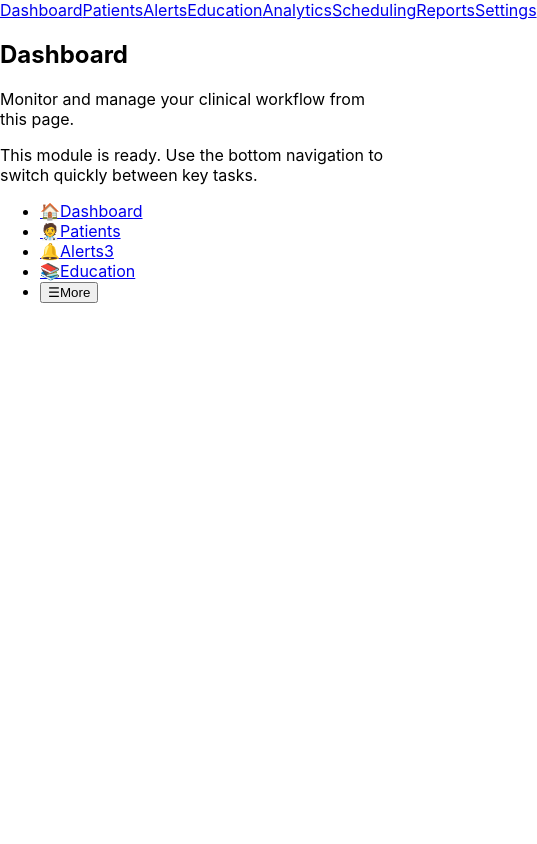
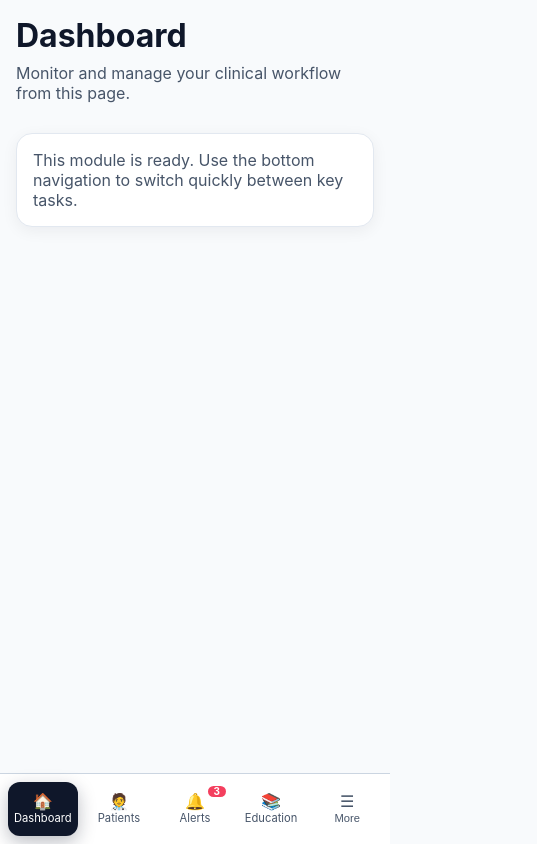
Before and after one commit to sobri3195/ecodiab-mobile, a React (Vite) app: page / in a window 390 px wide. Shown: the whole page, 537 px wide, since content can reach past the window. Built offline with nearby package versions, Linux system fonts and the light colour scheme.

Commit message:
Fix mobile dashboard UI styling without Tailwind

```diff
--- a/src/App.tsx
+++ b/src/App.tsx
@@ -3,13 +3,13 @@ import { AlertCenterProvider } from './contexts/alert-center-context';
 import AppShell from './layouts/AppShell';
 
 const Screen = ({ title }: { title: string }) => (
-  <section className="space-y-3">
+  <section className="screen">
     <header>
-      <h1 className="text-2xl font-semibold tracking-tight text-slate-900">{title}</h1>
-      <p className="text-sm text-slate-500">Monitor and manage your clinical workflow from this page.</p>
+      <h1 className="screen-title">{title}</h1>
+      <p className="screen-subtitle">Monitor and manage your clinical workflow from this page.</p>
     </header>
-    <div className="rounded-2xl border border-slate-200 bg-white p-4 shadow-sm">
-      <p className="text-sm text-slate-600">
+    <div className="screen-card">
+      <p className="screen-card-text">
         This module is ready. Use the bottom navigation to switch quickly between key tasks.
       </p>
     </div>
--- a/src/components/BottomNav.tsx
+++ b/src/components/BottomNav.tsx
@@ -49,12 +49,9 @@ const BottomNav = () => {
 
   return (
     <>
-      <div className="md:hidden" style={{ paddingBottom: 'env(safe-area-inset-bottom)' }}>
-        <nav
-          aria-label="Mobile bottom navigation"
-          className="fixed inset-x-0 bottom-0 z-40 border-t border-slate-200/90 bg-white/95 px-2 pb-[env(safe-area-inset-bottom)] pt-2 backdrop-blur-lg"
-        >
-          <ul className="grid grid-cols-5 gap-2">
+      <div className="bottom-nav-wrap" style={{ paddingBottom: 'env(safe-area-inset-bottom)' }}>
+        <nav aria-label="Mobile bottom navigation" className="bottom-nav">
+          <ul className="bottom-nav-list">
             {primaryTabs.map((tab) => {
               const active = isRouteActive(pathname, tab.route);
 
@@ -64,20 +61,16 @@ const BottomNav = () => {
                     to={tab.route}
                     aria-label={`Go to ${tab.name}`}
                     aria-current={active ? 'page' : undefined}
-                    className={`relative flex min-h-[54px] flex-col items-center justify-center rounded-xl px-1 text-[11px] leading-tight transition-all duration-200 ${
-                      active
-                        ? 'bg-slate-900 text-white shadow-lg'
-                        : 'text-slate-500 hover:bg-slate-100 hover:text-slate-800'
-                    }`}
+                    className={`bottom-nav-item ${active ? 'bottom-nav-item-active' : ''}`.trim()}
                   >
-                    <span aria-hidden="true" className="text-base">
+                    <span aria-hidden="true" className="bottom-nav-icon">
                       {tabIcons[tab.id] ?? '•'}
                     </span>
                     <span>{tab.name}</span>
                     {tab.id === 'alerts' && unresolvedCount > 0 ? (
                       <span
                         aria-label={`${unresolvedCount} unresolved alerts`}
-                        className="absolute right-1 top-1 inline-flex min-w-[18px] items-center justify-center rounded-full bg-rose-500 px-1 text-[10px] font-semibold text-white"
+                        className="bottom-nav-badge"
                       >
                         {unresolvedCount > 99 ? '99+' : unresolvedCount}
                       </span>
@@ -93,13 +86,9 @@ const BottomNav = () => {
                 aria-expanded={isSheetOpen}
                 aria-controls="more-modules-sheet"
                 onClick={() => setIsSheetOpen((open) => !open)}
-                className={`flex min-h-[54px] w-full flex-col items-center justify-center rounded-xl px-1 text-[11px] leading-tight transition-all duration-200 ${
-                  isSheetOpen
-                    ? 'bg-slate-900 text-white shadow-lg'
-                    : 'text-slate-500 hover:bg-slate-100 hover:text-slate-800'
-                }`}
+                className={`bottom-nav-item bottom-nav-button ${isSheetOpen ? 'bottom-nav-item-active' : ''}`.trim()}
               >
-                <span aria-hidden="true" className="text-base">
+                <span aria-hidden="true" className="bottom-nav-icon">
                   ☰
                 </span>
                 <span>More</span>
@@ -114,17 +103,17 @@ const BottomNav = () => {
           <button
             type="button"
             aria-label="Close more modules sheet"
-            className="fixed inset-0 z-40 bg-slate-900/40 md:hidden"
+            className="bottom-sheet-overlay"
             onClick={() => setIsSheetOpen(false)}
           />
           <section
             id="more-modules-sheet"
             aria-label="More modules"
-            className="fixed inset-x-0 bottom-0 z-50 max-h-[75vh] rounded-t-3xl bg-white p-4 shadow-2xl md:hidden"
+            className="bottom-sheet"
             style={{ paddingBottom: 'calc(env(safe-area-inset-bottom) + 1rem)' }}
           >
-            <div className="mb-3 flex justify-center" aria-hidden="true">
-              <span className="h-1.5 w-12 rounded-full bg-slate-300" />
+            <div className="bottom-sheet-grabber" aria-hidden="true">
+              <span />
             </div>
             <label htmlFor="module-search" className="sr-only">
               Search modules
@@ -135,34 +124,32 @@ const BottomNav = () => {
               value={query}
               onChange={(event) => setQuery(event.target.value)}
               placeholder="Search modules"
-              className="mb-3 w-full rounded-xl border border-slate-200 px-3 py-2.5 text-sm"
+              className="bottom-sheet-search"
             />
 
-            <ul className="space-y-1 overflow-auto">
+            <ul className="bottom-sheet-list">
               {filteredModules.map((module) => (
                 <li key={module.id}>
                   <NavLink
                     to={module.route}
                     aria-label={`Go to ${module.name}`}
-                    className="flex items-start gap-3 rounded-xl px-3 py-2.5 text-sm text-slate-700 transition-colors hover:bg-slate-50"
+                    className="bottom-sheet-link"
                     onClick={() => setIsSheetOpen(false)}
                   >
-                    <span className="pt-0.5 text-base" aria-hidden="true">
+                    <span className="bottom-sheet-link-icon" aria-hidden="true">
                       {tabIcons[module.id] ?? '📦'}
                     </span>
                     <div>
-                      <div className="font-medium">{module.name}</div>
+                      <div className="bottom-sheet-link-title">{module.name}</div>
                       {module.description ? (
-                        <p className="text-xs text-slate-500">{module.description}</p>
+                        <p className="bottom-sheet-link-description">{module.description}</p>
                       ) : null}
                     </div>
                   </NavLink>
                 </li>
               ))}
               {filteredModules.length === 0 ? (
-                <li className="rounded-xl bg-slate-50 px-3 py-2 text-sm text-slate-500">
-                  No modules found.
-                </li>
+                <li className="bottom-sheet-empty">No modules found.</li>
               ) : null}
             </ul>
           </section>
--- a/src/components/Sidebar.tsx
+++ b/src/components/Sidebar.tsx
@@ -3,17 +3,13 @@ import { workspaceModules } from '../lib/module-catalog';
 
 const Sidebar = () => {
   return (
-    <aside className="hidden w-64 shrink-0 border-r border-slate-200 bg-white p-4 md:block">
-      <nav aria-label="Sidebar navigation" className="space-y-1">
+    <aside className="sidebar">
+      <nav aria-label="Sidebar navigation" className="sidebar-nav">
         {workspaceModules.map((module) => (
           <NavLink
             key={module.id}
             to={module.route}
-            className={({ isActive }) =>
-              `block rounded-md px-3 py-2 text-sm transition-colors ${
-                isActive ? 'bg-slate-100 font-medium text-slate-900' : 'text-slate-600 hover:bg-slate-50'
-              }`
-            }
+            className={({ isActive }) => `sidebar-link ${isActive ? 'sidebar-link-active' : ''}`.trim()}
           >
             {module.name}
           </NavLink>
--- a/src/index.css
+++ b/src/index.css
@@ -1,7 +1,282 @@
 :root {
   font-family: Inter, system-ui, -apple-system, BlinkMacSystemFont, 'Segoe UI', sans-serif;
+  color: #0f172a;
+  background-color: #f8fafc;
+}
+
+* {
+  box-sizing: border-box;
 }
 
 body {
   margin: 0;
+  background: #f8fafc;
+  color: #0f172a;
 }
+
+a {
+  color: inherit;
+}
+
+.app-shell {
+  min-height: 100vh;
+  background: #f8fafc;
+}
+
+.app-shell-content {
+  min-height: 100vh;
+  max-width: 1536px;
+  margin: 0 auto;
+  display: flex;
+}
+
+.app-main {
+  flex: 1;
+  padding: 1rem;
+  padding-bottom: 6.5rem;
+}
+
+.screen {
+  display: grid;
+  gap: 0.9rem;
+}
+
+.screen-title {
+  margin: 0;
+  font-size: 2rem;
+  font-weight: 700;
+}
+
+.screen-subtitle {
+  margin-top: 0.5rem;
+  color: #475569;
+}
+
+.screen-card {
+  background: #fff;
+  border: 1px solid #e2e8f0;
+  border-radius: 1rem;
+  padding: 1rem;
+  box-shadow: 0 4px 16px rgba(15, 23, 42, 0.06);
+}
+
+.screen-card-text {
+  margin: 0;
+  color: #475569;
+}
+
+.sidebar {
+  display: none;
+  width: 16rem;
+  background: #fff;
+  border-right: 1px solid #e2e8f0;
+  padding: 1rem;
+}
+
+.sidebar-nav {
+  display: grid;
+  gap: 0.25rem;
+}
+
+.sidebar-link {
+  display: block;
+  border-radius: 0.5rem;
+  padding: 0.6rem 0.75rem;
+  text-decoration: none;
+  color: #475569;
+}
+
+.sidebar-link:hover {
+  background: #f1f5f9;
+}
+
+.sidebar-link-active {
+  background: #e2e8f0;
+  color: #0f172a;
+  font-weight: 600;
+}
+
+.bottom-nav-wrap {
+  position: fixed;
+  left: 0;
+  right: 0;
+  bottom: 0;
+  z-index: 40;
+}
+
+.bottom-nav {
+  border-top: 1px solid #cbd5e1;
+  background: rgba(255, 255, 255, 0.96);
+  backdrop-filter: blur(8px);
+  padding: 0.5rem 0.5rem calc(env(safe-area-inset-bottom) + 0.5rem);
+}
+
+.bottom-nav-list {
+  list-style: none;
+  margin: 0;
+  padding: 0;
+  display: grid;
+  grid-template-columns: repeat(5, 1fr);
+  gap: 0.4rem;
+}
+
+.bottom-nav-item {
+  position: relative;
+  min-height: 54px;
+  width: 100%;
+  border: 0;
+  border-radius: 0.75rem;
+  background: transparent;
+  color: #475569;
+  text-decoration: none;
+  display: flex;
+  flex-direction: column;
+  align-items: center;
+  justify-content: center;
+  font-size: 0.7rem;
+  line-height: 1.1;
+  gap: 0.1rem;
+  cursor: pointer;
+}
+
+.bottom-nav-item:hover {
+  background: #e2e8f0;
+  color: #0f172a;
+}
+
+.bottom-nav-item-active {
+  background: #0f172a;
+  color: #fff;
+  box-shadow: 0 6px 18px rgba(15, 23, 42, 0.28);
+}
+
+.bottom-nav-icon {
+  font-size: 1rem;
+}
+
+.bottom-nav-badge {
+  position: absolute;
+  right: 0.25rem;
+  top: 0.25rem;
+  min-width: 18px;
+  border-radius: 999px;
+  background: #f43f5e;
+  color: #fff;
+  font-size: 0.625rem;
+  padding: 0 0.25rem;
+  text-align: center;
+  font-weight: 700;
+}
+
+.bottom-sheet-overlay {
+  position: fixed;
+  inset: 0;
+  z-index: 40;
+  border: 0;
+  background: rgba(15, 23, 42, 0.45);
+}
+
+.bottom-sheet {
+  position: fixed;
+  left: 0;
+  right: 0;
+  bottom: 0;
+  z-index: 50;
+  max-height: 75vh;
+  overflow: auto;
+  border-radius: 1.25rem 1.25rem 0 0;
+  background: #fff;
+  padding: 1rem;
+  box-shadow: 0 -12px 42px rgba(15, 23, 42, 0.25);
+}
+
+.bottom-sheet-grabber {
+  display: flex;
+  justify-content: center;
+  margin-bottom: 0.75rem;
+}
+
+.bottom-sheet-grabber span {
+  width: 48px;
+  height: 6px;
+  border-radius: 999px;
+  background: #cbd5e1;
+}
+
+.bottom-sheet-search {
+  width: 100%;
+  border: 1px solid #cbd5e1;
+  border-radius: 0.75rem;
+  padding: 0.65rem 0.75rem;
+  margin-bottom: 0.75rem;
+}
+
+.bottom-sheet-list {
+  list-style: none;
+  margin: 0;
+  padding: 0;
+  display: grid;
+  gap: 0.3rem;
+}
+
+.bottom-sheet-link {
+  display: flex;
+  gap: 0.65rem;
+  text-decoration: none;
+  color: #334155;
+  border-radius: 0.75rem;
+  padding: 0.7rem;
+}
+
+.bottom-sheet-link:hover {
+  background: #f1f5f9;
+}
+
+.bottom-sheet-link-icon {
+  font-size: 1rem;
+  padding-top: 0.1rem;
+}
+
+.bottom-sheet-link-title {
+  font-weight: 600;
+}
+
+.bottom-sheet-link-description {
+  margin: 0.15rem 0 0;
+  font-size: 0.75rem;
+  color: #64748b;
+}
+
+.bottom-sheet-empty {
+  border-radius: 0.75rem;
+  background: #f1f5f9;
+  padding: 0.7rem;
+  color: #64748b;
+}
+
+.sr-only {
+  position: absolute;
+  width: 1px;
+  height: 1px;
+  padding: 0;
+  margin: -1px;
+  overflow: hidden;
+  clip: rect(0, 0, 0, 0);
+  white-space: nowrap;
+  border: 0;
+}
+
+@media (min-width: 768px) {
+  .sidebar {
+    display: block;
+  }
+
+  .app-main {
+    padding: 1.5rem;
+    padding-bottom: 1.5rem;
+  }
+
+  .bottom-nav-wrap {
+    display: none;
+  }
+}
--- a/src/layouts/AppShell.tsx
+++ b/src/layouts/AppShell.tsx
@@ -4,10 +4,10 @@ import Sidebar from '../components/Sidebar';
 
 const AppShell = () => {
   return (
-    <div className="min-h-screen bg-slate-50 text-slate-900">
-      <div className="mx-auto flex min-h-screen max-w-screen-2xl">
+    <div className="app-shell">
+      <div className="app-shell-content">
         <Sidebar />
-        <main className="flex-1 p-4 pb-28 md:pb-6 lg:p-6">
+        <main className="app-main">
           <Outlet />
         </main>
       </div>
```
